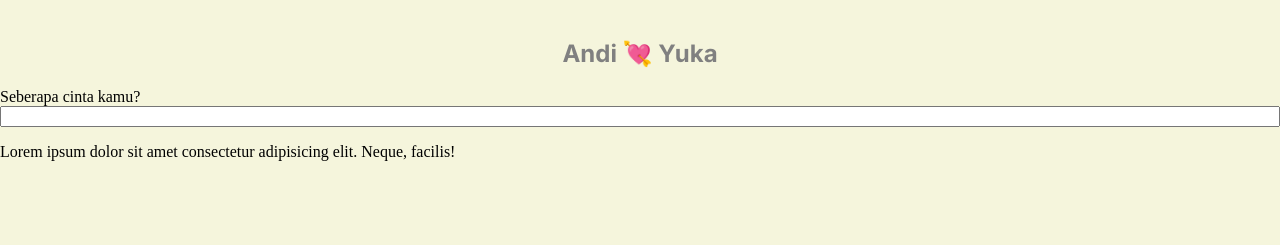
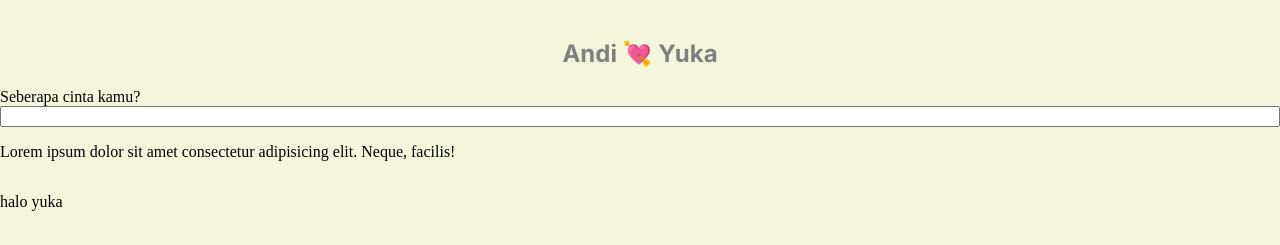
Before and after one commit to yukaztn/ajarin-yuka, a plain HTML site: page index.html in a window 1280 px wide. Shown: the part 63-308 px from the top of the page. Drawn offline with Linux system fonts and the light colour scheme.

Commit message:
update html

```diff
--- a/index.html
+++ b/index.html
@@ -15,5 +15,6 @@
     <label for="text">Seberapa cinta kamu?</label>
     <input type="text">
     <p>Lorem ipsum dolor sit amet consectetur adipisicing elit. Neque, facilis!</p>
+    <p>halo yuka</p>
 </body>
 </html>
```
